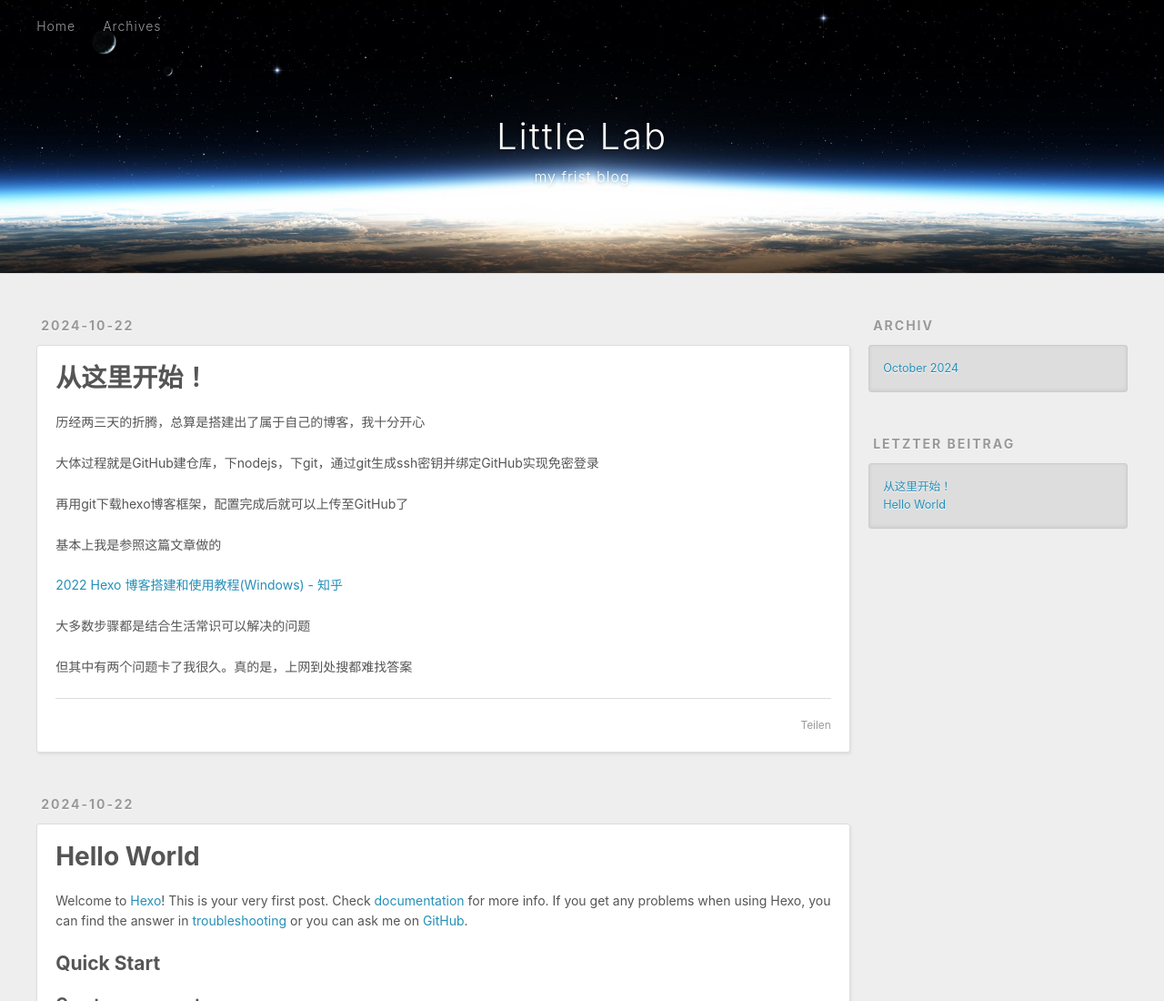
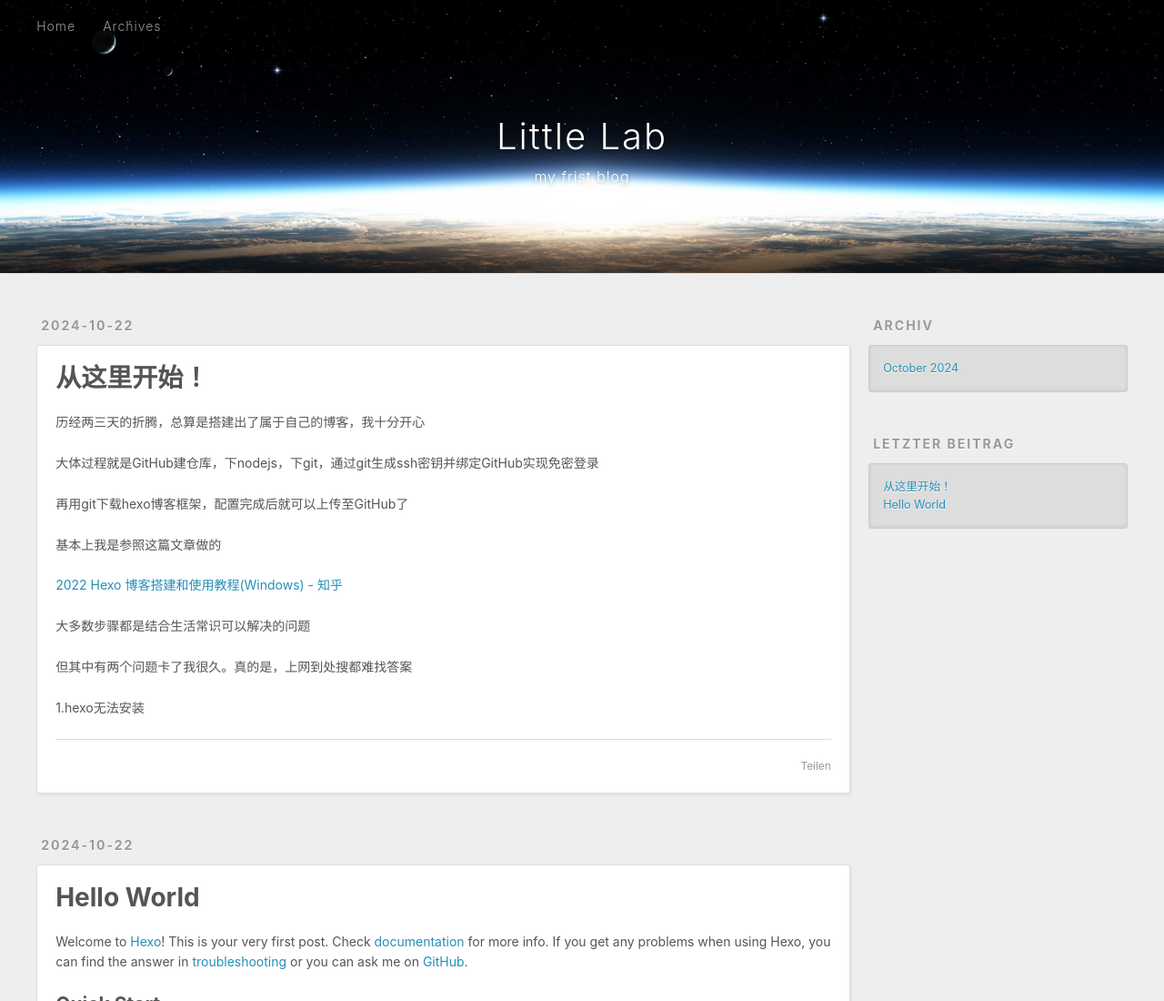
Before and after one commit to Red-Ice-DRHi/Red-Ice-DRHi.github.io, a plain HTML site: page index.html in a window 1280 px wide. Shown: the top 1100 px of the page at 91% size. Drawn offline with Linux system fonts and the light colour scheme.

Commit message:
Site updated: 2024-10-23 20:30:50

```diff
--- a/index.html
+++ b/index.html
@@ -104,6 +104,7 @@
 <p><a target="_blank" rel="noopener" href="https://zhuanlan.zhihu.com/p/547520780"><a target="_blank" rel="noopener" href="https://zhuanlan.zhihu.com/p/547520780">2022 Hexo 博客搭建和使用教程(Windows) - 知乎</a></a></p>
 <p>大多数步骤都是结合生活常识可以解决的问题</p>
 <p>但其中有两个问题卡了我很久。真的是，上网到处搜都难找答案</p>
+<p>1.hexo无法安装</p>
 
 
     </div>
```
Also changed, not shown: 2024/10/22/start-here/index.html (+2 -1 lines).
